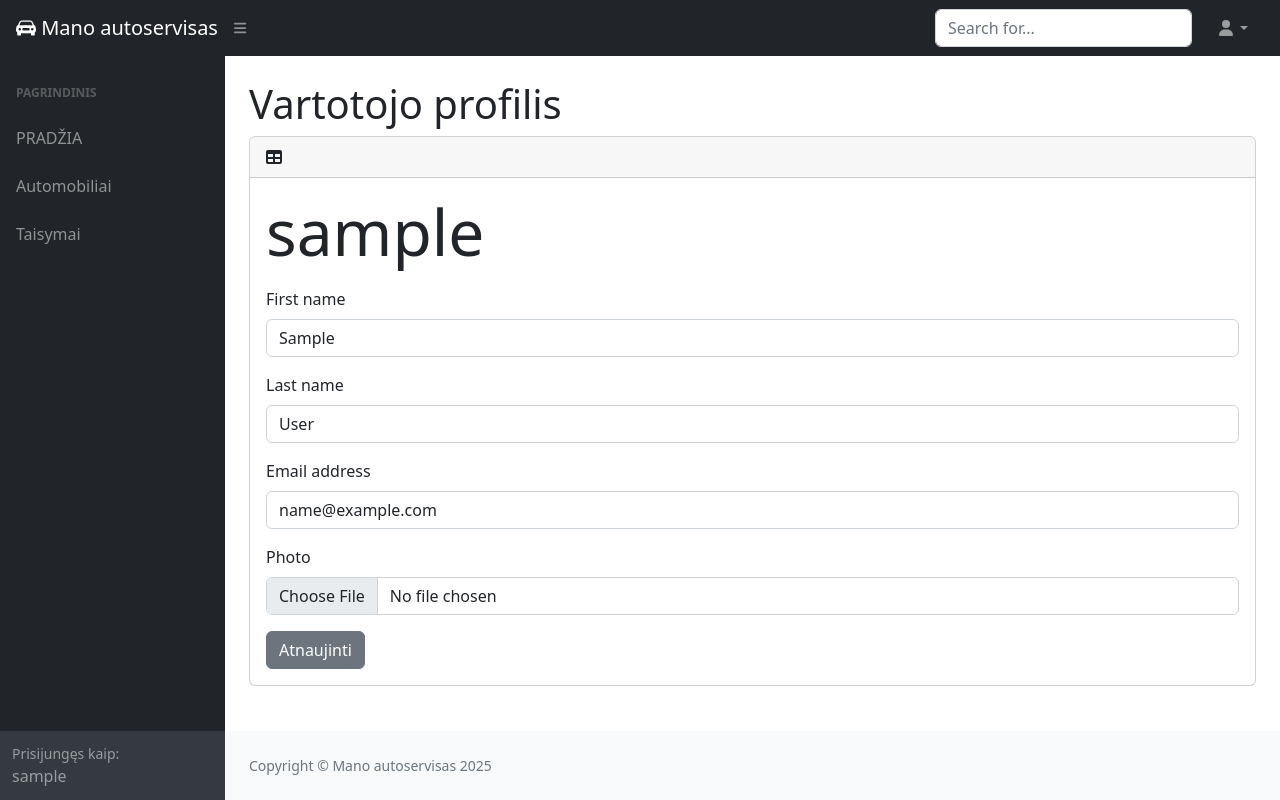
After one commit to DonatasNoreika/autoservice_20251104, a Django app: page /profile/ in a window 1280 px wide. The commit adds this page. Run offline with Django 5.2, Linux system fonts and the light colour scheme; the visitor is signed in with stand-in values (Sample User, id 1); some libraries are stand-ins or nearby versions.

Commit message:
10: +Sukurti naują profilio puslapį, kuriame galima redaguoti vartotojo informaciją (el. paštą, vardą, pavardę), pakeisti nuotrauką.
+Padaryti, kad prisegta profilio nuotrauka būtų automatiškai sumažinama iki norimo dydžio ir būtų kvadratinė (pagal dizainą).

+Padaryti, kad vartotojo nuotrauka būtų matoma profilio puslapyje.

```diff
--- a/mysite/autoservice/models.py
+++ b/mysite/autoservice/models.py
@@ -3,9 +3,24 @@ from django.contrib.auth.models import User
 from django.db import models
 from tinymce.models import HTMLField
 from django.contrib.auth.models import AbstractUser
+from PIL import Image
+
 
 class CustomUser(AbstractUser):
     photo = models.ImageField(upload_to="profile_pics", null=True, blank=True)
+
+    def save(self, *args, **kwargs):
+        super().save(*args, **kwargs)
+        if self.photo:
+            img = Image.open(self.photo.path)
+            min_side = min(img.width, img.height)
+            left = (img.width - min_side) // 2
+            top = (img.height - min_side) // 2
+            right = left + min_side
+            bottom = top + min_side
+            img = img.crop((left, top, right, bottom))
+            img = img.resize((300, 300), Image.LANCZOS)
+            img.save(self.photo.path)
 
 
 class Service(models.Model):
@@ -18,6 +33,7 @@ class Service(models.Model):
     class Meta:
         verbose_name = "Service"
         verbose_name_plural = "Services"
+
 
 class Car(models.Model):
     make = models.CharField()
@@ -67,6 +83,7 @@ class Order(models.Model):
         verbose_name = "Order"
         verbose_name_plural = "Order"
 
+
 class OrderLine(models.Model):
     order = models.ForeignKey(to="Order", on_delete=models.CASCADE, related_name='lines')
     service = models.ForeignKey(to="Service", on_delete=models.SET_NULL, null=True, blank=True)
@@ -87,7 +104,7 @@ class OrderComment(models.Model):
     order = models.ForeignKey(to="Order",
                               on_delete=models.SET_NULL,
                               null=True, blank=True,
-                             related_name="comments")
+                              related_name="comments")
     author = models.ForeignKey(to='autoservice.CustomUser', on_delete=models.SET_NULL, null=True, blank=True)
     date_created = models.DateTimeField(verbose_name="Date Created", auto_now_add=True)
     content = models.TextField(verbose_name="Content")
--- a/mysite/autoservice/templates/base.html
+++ b/mysite/autoservice/templates/base.html
@@ -29,6 +29,7 @@
                     <a class="nav-link dropdown-toggle" id="navbarDropdown" href="#" role="button" data-bs-toggle="dropdown" aria-expanded="false"><i class="fas fa-user fa-fw"></i></a>
                     <ul class="dropdown-menu dropdown-menu-end" aria-labelledby="navbarDropdown">
                         {% if user.is_authenticated %}
+                        <li><a class="dropdown-item" href="{% url 'profile' %}">Profilis</a></li>
                         <li><a class="dropdown-item" href="{% url 'user_orders' %}">Mano Taisymai</a></li>
                         <li><hr class="dropdown-divider" /></li>
                         <li>
--- /dev/null
+++ b/mysite/autoservice/templates/profile.html
@@ -0,0 +1,16 @@
+{% extends "base.html" %}
+
+{% block "title" %}Vartotojo profilis{% endblock %}
+
+{% block "content" %}
+{% if user.photo %}
+<img src="{{ user.photo.url }}" class="rounded-circle">
+{% endif %}
+<p class="display-3"><b>{{ user.username }}</b></p>
+<form method="post" enctype="multipart/form-data">
+    {% csrf_token %}
+    {% load crispy_forms_tags %}
+    {{ form | crispy }}
+    <button type="submit" class="btn btn-secondary">Atnaujinti</button>
+</form>
+{% endblock %}
--- a/mysite/autoservice/urls.py
+++ b/mysite/autoservice/urls.py
@@ -10,4 +10,5 @@ urlpatterns = [
     path("search/", views.search, name="search"),
     path("userorders/", views.UserOrderListView.as_view(), name="user_orders"),
     path('signup/', views.SignUpView.as_view(), name='signup'),
+    path("profile/", views.ProfileUpdateView.as_view(), name="profile"),
 ]
--- a/mysite/autoservice/views.py
+++ b/mysite/autoservice/views.py
@@ -1,7 +1,7 @@
 from django.contrib.auth.mixins import LoginRequiredMixin
 from django.shortcuts import render, reverse
 from django.views.generic.edit import FormMixin
-from .models import Car, Service, Order
+from .models import Car, Service, Order, CustomUser
 from django.views import generic
 from django.core.paginator import Paginator
 from django.db.models import Q
@@ -95,3 +95,13 @@ class SignUpView(generic.CreateView):
     form_class = UserCreationForm
     template_name = "signup.html"
     success_url = reverse_lazy("login")
+
+
+class ProfileUpdateView(LoginRequiredMixin, generic.UpdateView):
+    model = CustomUser
+    fields = ['first_name', 'last_name', 'email', 'photo']
+    template_name = 'profile.html'
+    success_url = reverse_lazy('profile')
+
+    def get_object(self, queryset=None):
+        return self.request.user
```
